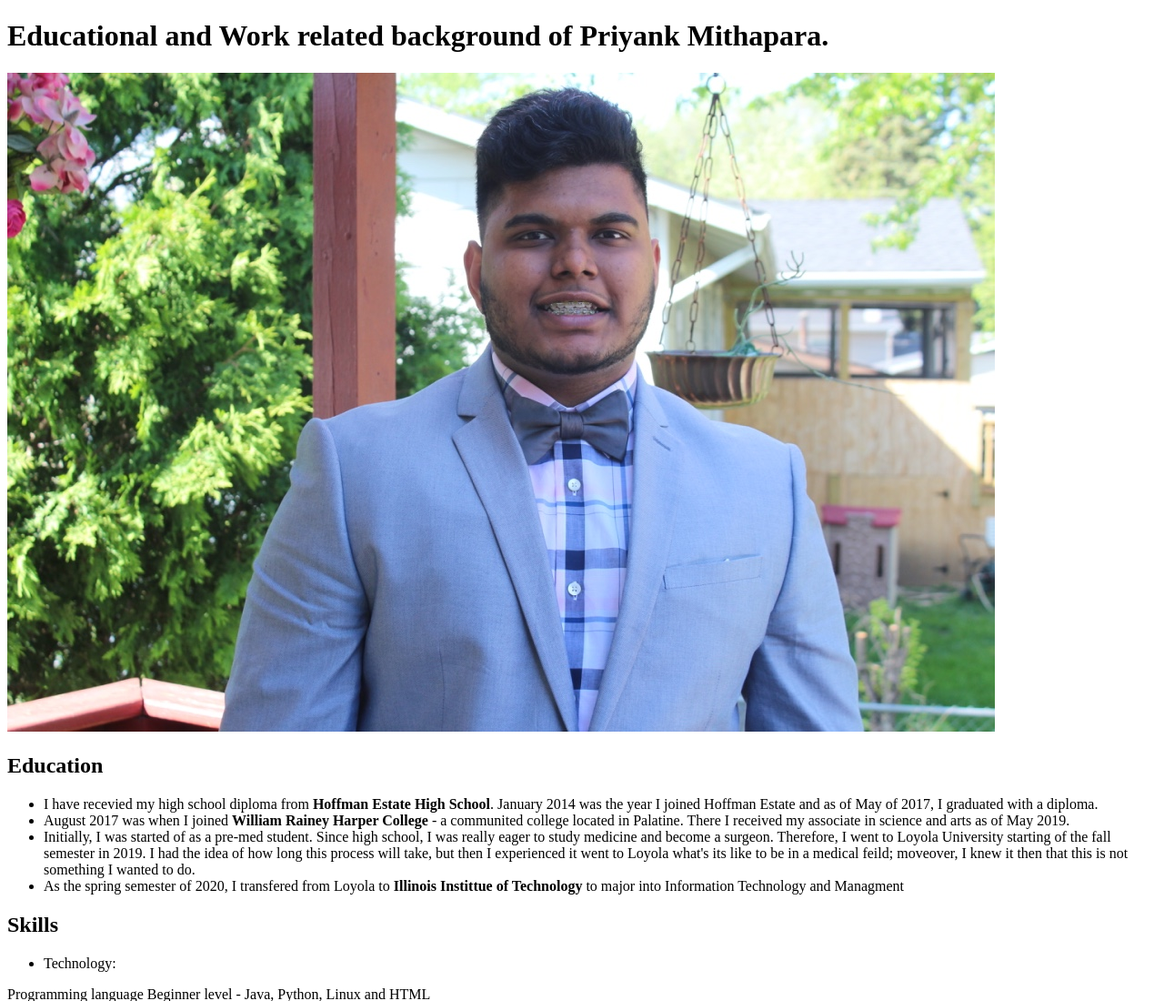
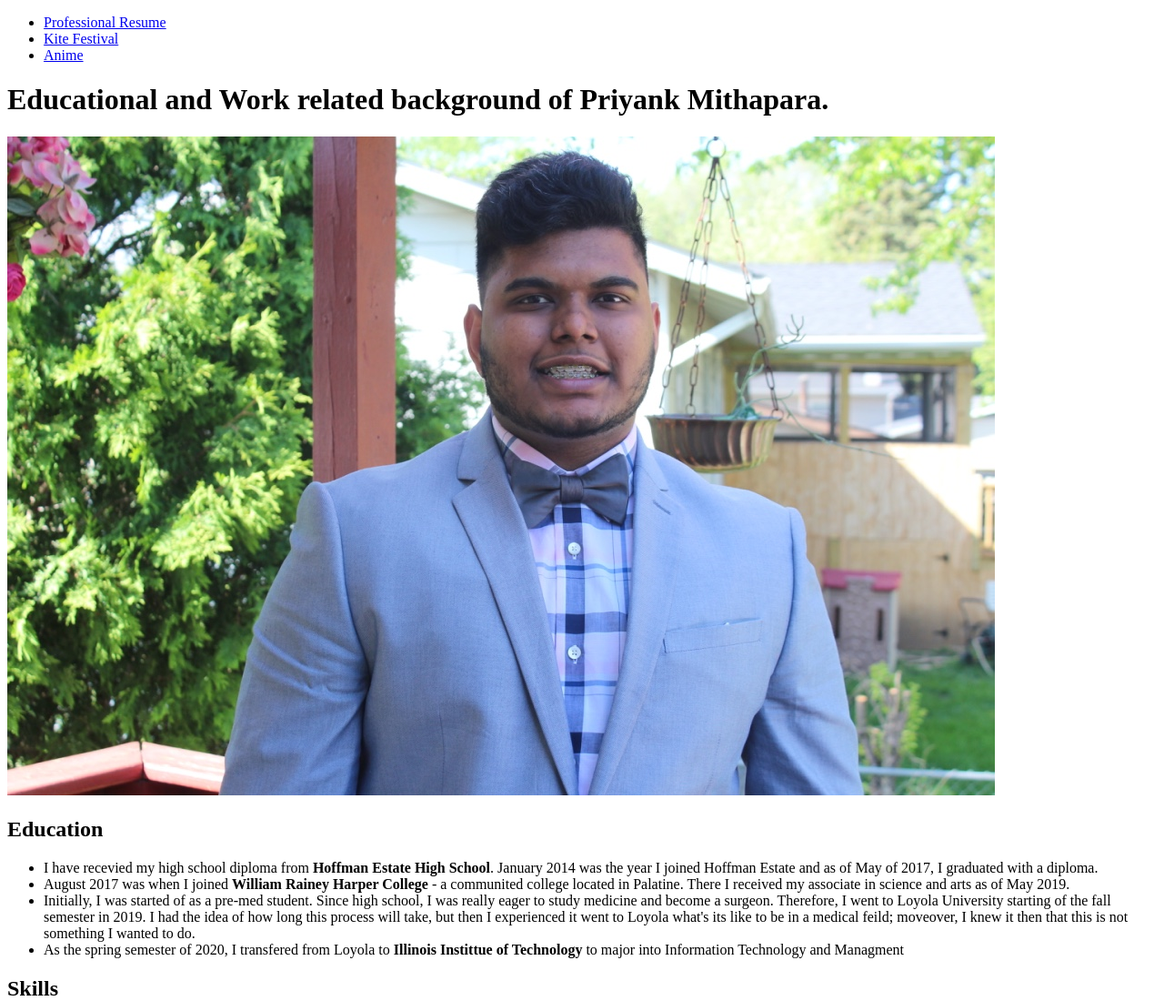
Before and after one commit to pmithapara/Project-1, a plain HTML site: page index.html in a window 1280 px wide. Shown: the top 1100 px of the page at 91% size. Drawn offline with Linux system fonts and the light colour scheme.

Commit message:
Added links to all the other pages

```diff
--- a/index.html
+++ b/index.html
@@ -7,6 +7,13 @@
 </head>
 
 <body>
+  <nav>
+    <ul>
+      <li><a href="#">Professional Resume</a></li>
+      <li><a href="Uttarayan.html">Kite Festival</a></li>
+      <li><a href="Onepiece.html">Anime</a></li>
+    </ul>
+  </nav>
 
   <header>
     <h1><strong>Educational and Work related background of Priyank Mithapara.</strong></h1>
```
Also changed, not shown: Onepiece.html (+7 -0 lines), Uttarayan.html (+7 -1 lines).
